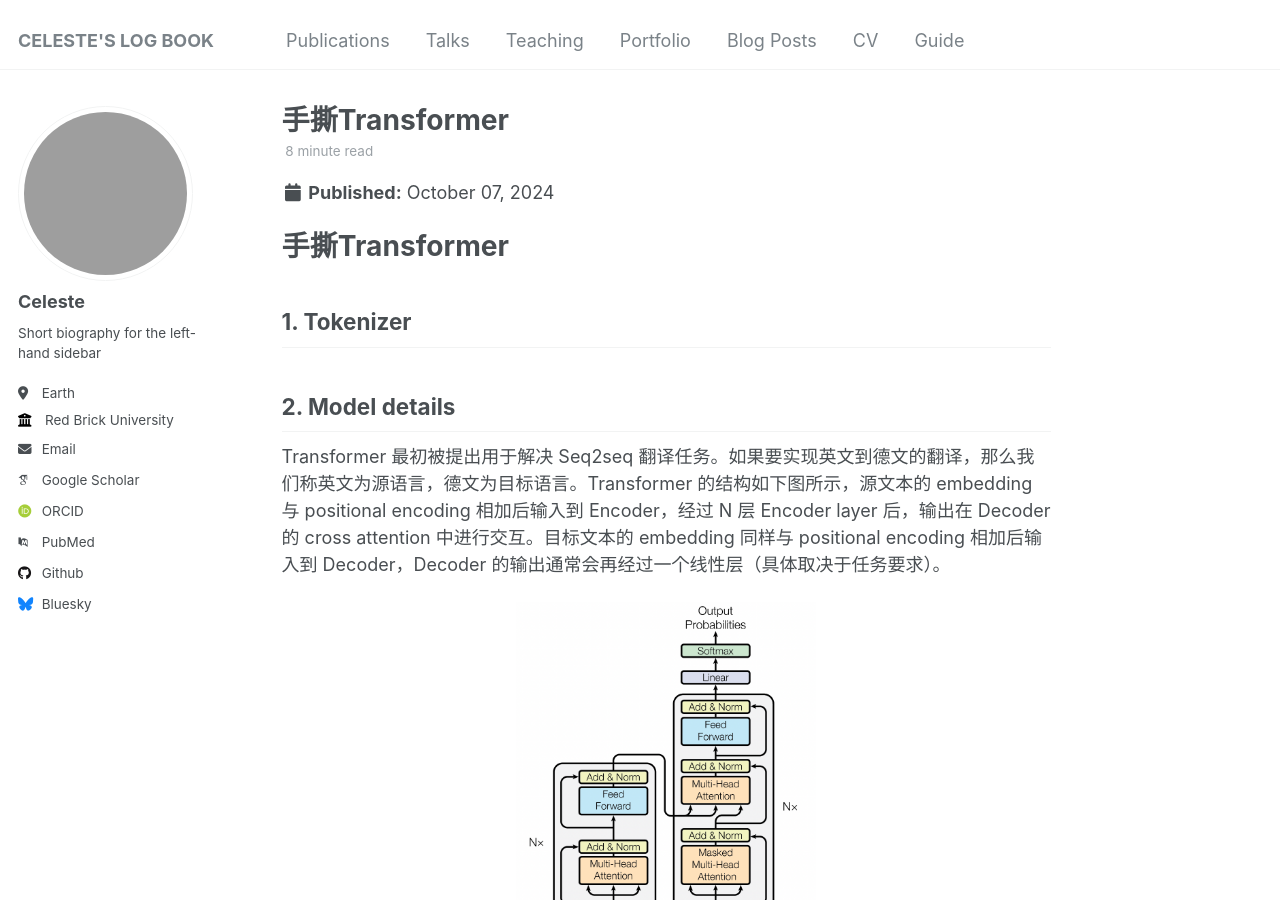
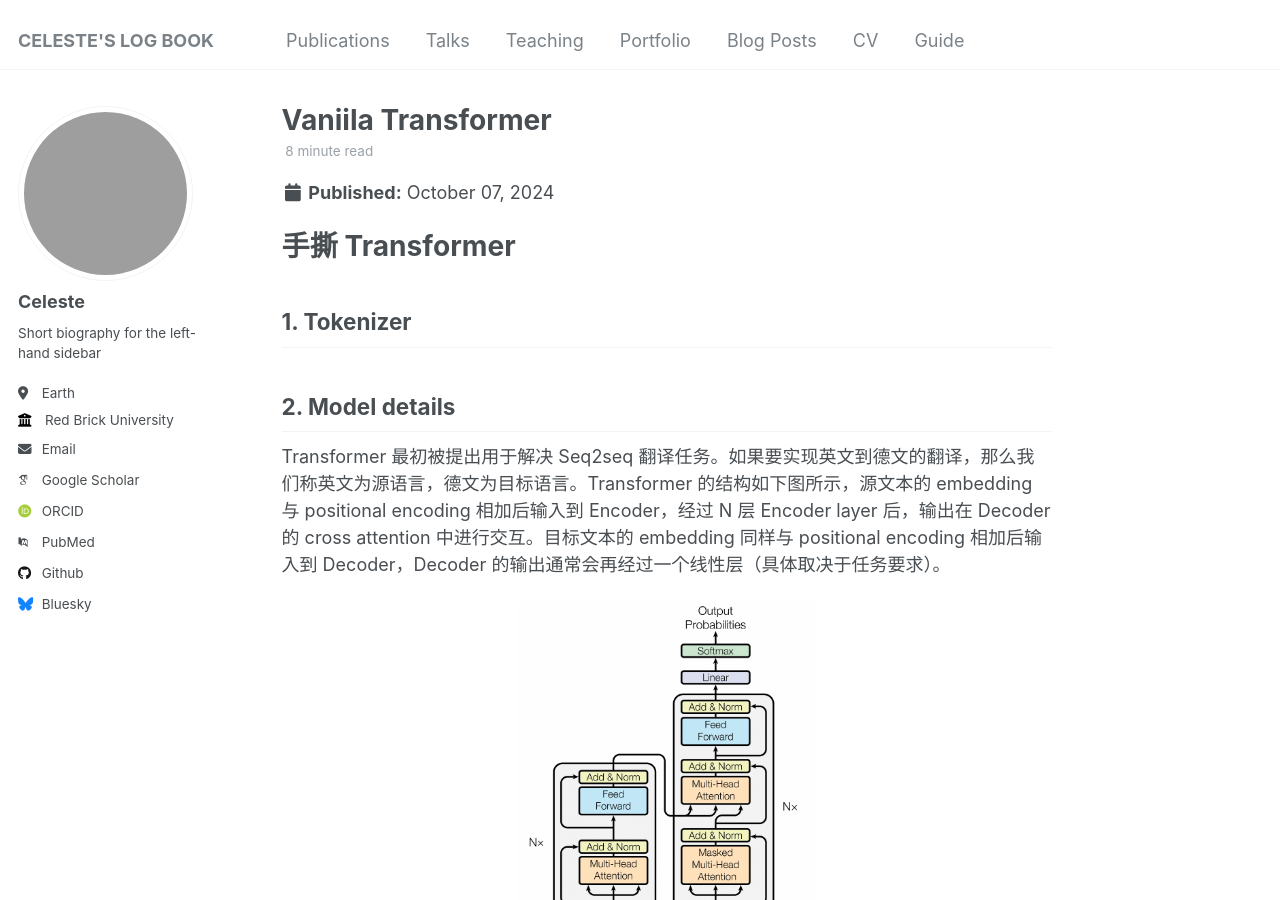
Before and after one commit to BUGERR/bugerr.github.io, a Jekyll site: the page built from _posts/2024-10-07-transformer.md, in a window 1280 px wide and 900 px high. Built offline with Jekyll 4.4.1, drawn with Linux system fonts in a browser that asks for light colours; some web fonts are replaced; grey boxes are pictures that could not be loaded.

Commit message:
Update 2024-10-07-transformer.md

```diff
--- a/_posts/2024-10-07-transformer.md
+++ b/_posts/2024-10-07-transformer.md
@@ -1,5 +1,5 @@
 ---
-title: '手撕Transformer'
+title: 'Vaniila Transformer'
 date: 2024-10-7
 permalink: /posts/2024/10/transformer/
 tags:
@@ -8,7 +8,7 @@ tags:
   - Seq2seq
 ---
 
-# 手撕Transformer
+# 手撕 Transformer
 
 ## 1. Tokenizer
 
```
